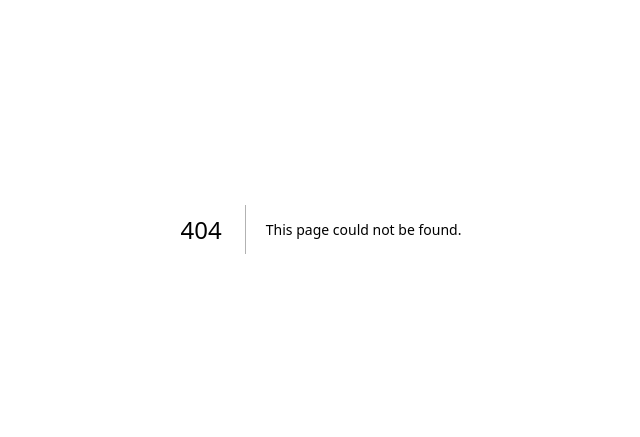
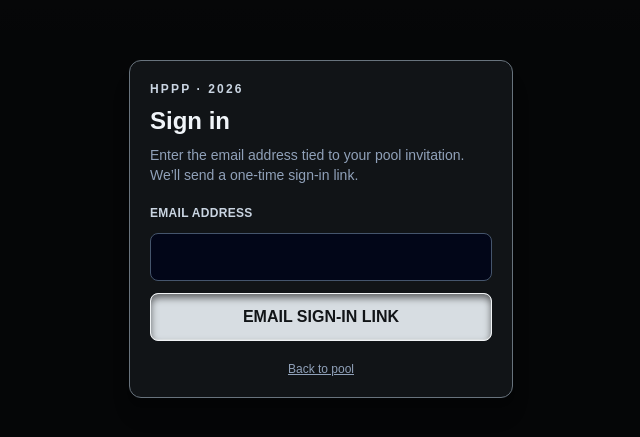
Before and after one commit to ghreichert96/nfl-pool, a Next.js app: page /login in a window 1280 px wide. Before the commit this address had no page. Shown: the part 171-608 px from the top of the page, without its empty margins (319-959 px from the left). Built offline with nearby package versions, Linux system fonts and the light colour scheme.

Commit message:
Add passwordless member authentication

```diff
--- /dev/null
+++ b/proxy.ts
@@ -0,0 +1,13 @@
+import type { NextRequest } from "next/server";
+
+import { updateSession } from "@/lib/supabase/proxy";
+
+export async function proxy(request: NextRequest) {
+  return updateSession(request);
+}
+
+export const config = {
+  matcher: [
+    "/((?!_next/static|_next/image|favicon.ico|.*\\.(?:svg|png|jpg|jpeg|gif|webp)$).*)",
+  ],
+};
--- /dev/null
+++ b/src/app/account/actions.ts
@@ -0,0 +1,11 @@
+"use server";
+
+import { redirect } from "next/navigation";
+
+import { createClient } from "@/lib/supabase/server";
+
+export async function signOut() {
+  const supabase = await createClient();
+  await supabase.auth.signOut();
+  redirect("/login");
+}
--- /dev/null
+++ b/src/app/account/page.tsx
@@ -0,0 +1,46 @@
+import Link from "next/link";
+import { redirect } from "next/navigation";
+
+import { createClient } from "@/lib/supabase/server";
+
+import { signOut } from "./actions";
+
+export default async function AccountPage() {
+  const supabase = await createClient();
+  const { data, error } = await supabase.auth.getClaims();
+
+  if (error || !data?.claims) redirect("/login");
+
+  const email =
+    typeof data.claims.email === "string" ? data.claims.email : "Signed in";
+
+  return (
+    <main className="pick-shell gunmetal mx-auto grid min-h-screen max-w-2xl place-items-center bg-slate-950 px-4 text-slate-100">
+      <section className="game-card w-full max-w-sm rounded-xl border p-5 shadow-xl">
+        <p className="text-xs font-black tracking-[0.18em] text-slate-300">
+          HPPP · PROFILE
+        </p>
+        <h1 className="mt-2 text-xl font-black">{email}</h1>
+        <p className="mt-2 text-sm text-slate-400">
+          Your entry details will appear here after enrollment.
+        </p>
+        <div className="mt-5 grid grid-cols-2 gap-2">
+          <Link
+            href="/"
+            className="control-raised grid min-h-11 place-items-center rounded-lg border text-sm font-black"
+          >
+            BACK
+          </Link>
+          <form action={signOut}>
+            <button
+              type="submit"
+              className="control-raised min-h-11 w-full rounded-lg border text-sm font-black"
+            >
+              SIGN OUT
+            </button>
+          </form>
+        </div>
+      </section>
+    </main>
+  );
+}
--- /dev/null
+++ b/src/app/auth/confirm/route.ts
@@ -0,0 +1,47 @@
+import type { EmailOtpType } from "@supabase/supabase-js";
+import { NextResponse, type NextRequest } from "next/server";
+
+import { createClient } from "@/lib/supabase/server";
+
+const allowedOtpTypes = new Set<EmailOtpType>([
+  "email",
+  "email_change",
+  "invite",
+  "magiclink",
+  "recovery",
+  "signup",
+]);
+
+function safeNext(value: string | null) {
+  return value?.startsWith("/") && !value.startsWith("//") ? value : "/";
+}
+
+export async function GET(request: NextRequest) {
+  const url = new URL(request.url);
+  const code = url.searchParams.get("code");
+  const tokenHash = url.searchParams.get("token_hash");
+  const type = url.searchParams.get("type") as EmailOtpType | null;
+  const supabase = await createClient();
+
+  let error: Error | null = null;
+  if (code) {
+    ({ error } = await supabase.auth.exchangeCodeForSession(code));
+  } else if (tokenHash && type && allowedOtpTypes.has(type)) {
+    ({ error } = await supabase.auth.verifyOtp({
+      token_hash: tokenHash,
+      type,
+    }));
+  } else {
+    error = new Error("Missing authentication token");
+  }
+
+  if (error) {
+    return NextResponse.redirect(
+      new URL("/login?error=invalid-link", url.origin),
+    );
+  }
+
+  return NextResponse.redirect(
+    new URL(safeNext(url.searchParams.get("next")), url.origin),
+  );
+}
--- /dev/null
+++ b/src/app/login/actions.ts
@@ -0,0 +1,28 @@
+"use server";
+
+import { headers } from "next/headers";
+import { redirect } from "next/navigation";
+import { z } from "zod";
+
+import { createClient } from "@/lib/supabase/server";
+
+const emailSchema = z.string().trim().email().max(254);
+
+export async function requestMagicLink(formData: FormData) {
+  const parsed = emailSchema.safeParse(formData.get("email"));
+  if (!parsed.success) redirect("/login?error=invalid-email");
+
+  const requestHeaders = await headers();
+  const origin = requestHeaders.get("origin") ?? "http://127.0.0.1:3008";
+  const supabase = await createClient();
+  const { error } = await supabase.auth.signInWithOtp({
+    email: parsed.data,
+    options: {
+      emailRedirectTo: `${origin}/auth/confirm?next=/`,
+      shouldCreateUser: false,
+    },
+  });
+
+  if (error) redirect("/login?error=unavailable");
+  redirect("/login?sent=1");
+}
--- /dev/null
+++ b/src/app/login/page.tsx
@@ -0,0 +1,72 @@
+import Link from "next/link";
+
+import { requestMagicLink } from "./actions";
+
+export default async function LoginPage({
+  searchParams,
+}: {
+  searchParams: Promise<Record<string, string | string[] | undefined>>;
+}) {
+  const params = await searchParams;
+  const sent = params.sent === "1";
+  const error = typeof params.error === "string";
+
+  return (
+    <main className="pick-shell gunmetal mx-auto grid min-h-screen max-w-2xl place-items-center bg-slate-950 px-4 text-slate-100">
+      <section className="game-card w-full max-w-sm rounded-xl border p-5 shadow-xl">
+        <p className="text-xs font-black tracking-[0.18em] text-slate-300">
+          HPPP · 2026
+        </p>
+        <h1 className="mt-2 text-2xl font-black">Sign in</h1>
+        <p className="mt-2 text-sm text-slate-400">
+          Enter the email address tied to your pool invitation. We’ll send a
+          one-time sign-in link.
+        </p>
+
+        {sent ? (
+          <div
+            role="status"
+            className="mt-5 rounded-lg border border-emerald-500 bg-emerald-950 p-3 text-sm text-emerald-100"
+          >
+            Check your email. The sign-in link expires after 24 hours.
+          </div>
+        ) : (
+          <form action={requestMagicLink} className="mt-5 space-y-3">
+            <label
+              htmlFor="email"
+              className="block text-xs font-black uppercase tracking-wide text-slate-300"
+            >
+              Email address
+            </label>
+            <input
+              id="email"
+              name="email"
+              type="email"
+              autoComplete="email"
+              required
+              className="min-h-12 w-full rounded-lg border border-slate-600 bg-slate-950 px-3 text-base outline-none focus:border-slate-200"
+            />
+            {error && (
+              <p role="alert" className="text-sm text-amber-300">
+                We couldn’t send a link. Check the address or try again shortly.
+              </p>
+            )}
+            <button
+              type="submit"
+              className="control-pressed min-h-12 w-full rounded-lg border px-4 font-black"
+            >
+              EMAIL SIGN-IN LINK
+            </button>
+          </form>
+        )}
+
+        <Link
+          href="/"
+          className="mt-5 block text-center text-xs text-slate-400 underline"
+        >
+          Back to pool
+        </Link>
+      </section>
+    </main>
+  );
+}
--- a/src/features/picks/picks-experience.tsx
+++ b/src/features/picks/picks-experience.tsx
@@ -1,5 +1,6 @@
 "use client";
 
+import Link from "next/link";
 import { useEffect, useMemo, useRef, useState } from "react";
 
 import { MOCK_GAMES } from "./mock-games";
@@ -881,8 +882,8 @@ export function PicksExperience({ games = MOCK_GAMES }: { games?: Game[] }) {
             >
               i
             </button>
-            <button
-              type="button"
+            <Link
+              href="/account"
               aria-label="Profile"
               className="control-raised grid size-6 place-items-center rounded-full border"
             >
@@ -897,7 +898,7 @@ export function PicksExperience({ games = MOCK_GAMES }: { games?: Game[] }) {
                 <circle cx="12" cy="8" r="3.25" />
                 <path d="M5.5 20a6.5 6.5 0 0 1 13 0" />
               </svg>
-            </button>
+            </Link>
           </div>
         </div>
         <nav
--- /dev/null
+++ b/src/lib/supabase/proxy.ts
@@ -0,0 +1,35 @@
+import { createServerClient } from "@supabase/ssr";
+import { NextResponse, type NextRequest } from "next/server";
+
+import { getPublicSupabaseEnv } from "@/lib/env";
+
+export async function updateSession(request: NextRequest) {
+  let response = NextResponse.next({ request });
+  const env = getPublicSupabaseEnv();
+
+  const supabase = createServerClient(
+    env.NEXT_PUBLIC_SUPABASE_URL,
+    env.NEXT_PUBLIC_SUPABASE_PUBLISHABLE_KEY,
+    {
+      cookies: {
+        getAll: () => request.cookies.getAll(),
+        setAll: (cookiesToSet, headers) => {
+          cookiesToSet.forEach(({ name, value }) => {
+            request.cookies.set(name, value);
+          });
+          response = NextResponse.next({ request });
+          cookiesToSet.forEach(({ name, value, options }) => {
+            response.cookies.set(name, value, options);
+          });
+          Object.entries(headers).forEach(([name, value]) => {
+            response.headers.set(name, value);
+          });
+        },
+      },
+    },
+  );
+
+  await supabase.auth.getClaims();
+
+  return response;
+}
```
Also changed, not shown: 2 other files (tests, documents, lock files or other folders).
